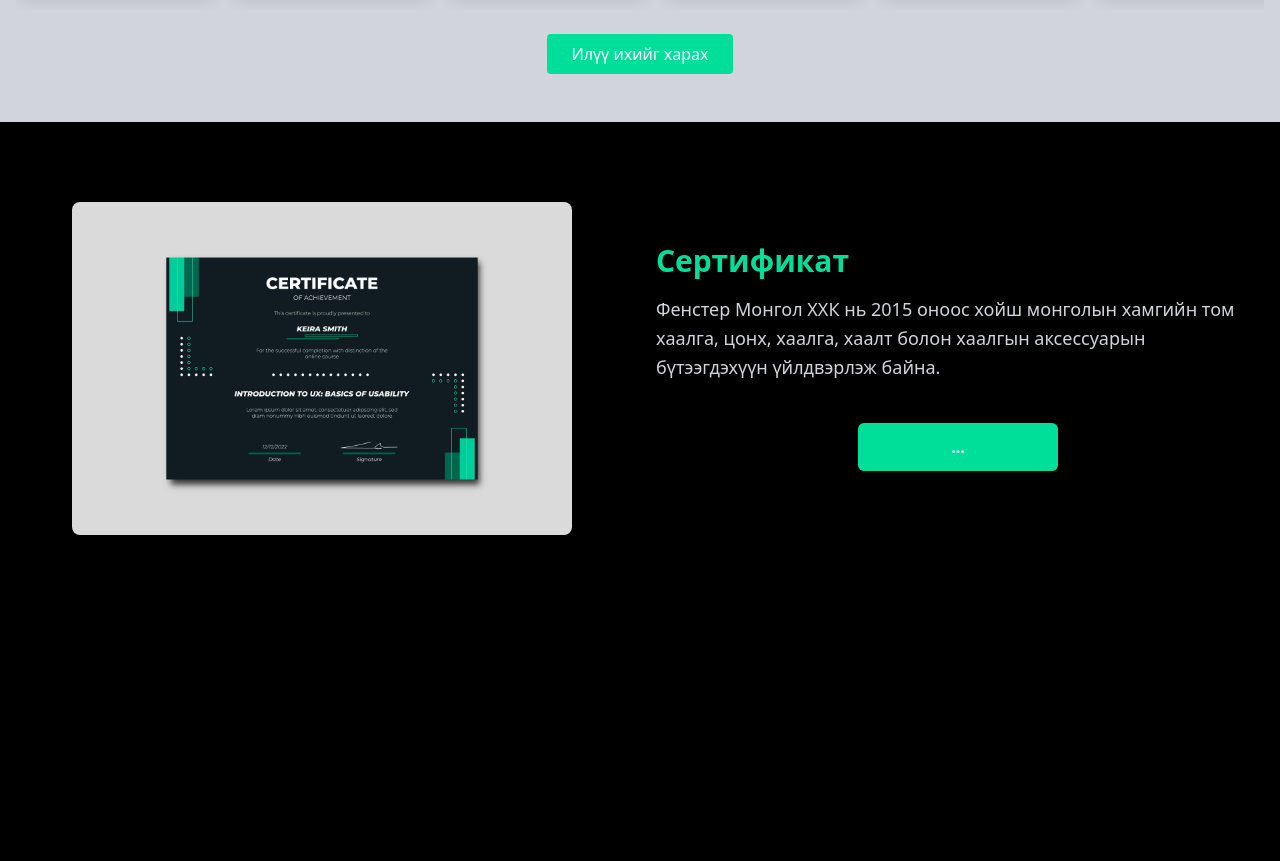
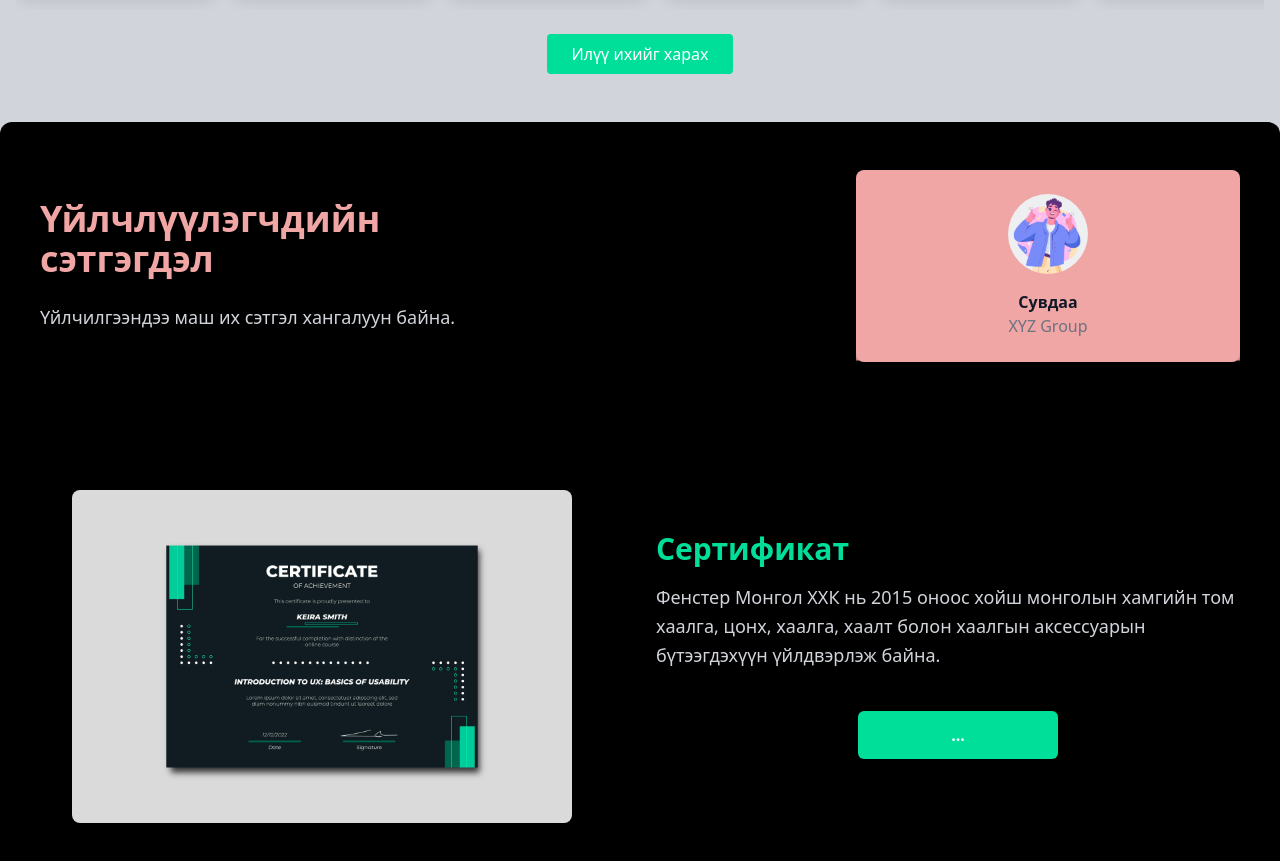
Before and after one commit to BinaryBoortsog/projectWeb-, a React (Create React App) app: page / in a window 1280 px wide. Shown: the part 1440-2301 px from the top of the page. Before the commit the page ends 2055 px from the top, so only its background shows below. Built offline with nearby package versions, Linux system fonts and the light colour scheme.

Commit message:
testemonia nemj hiiv

```diff
--- a/package.json
+++ b/package.json
@@ -15,6 +15,7 @@
     "react-scripts": "5.0.1",
     "react-slick": "^0.30.2",
     "react-typed": "^2.0.12",
+    "swiper": "^11.1.14",
     "web-vitals": "^2.1.4"
   },
   "scripts": {
--- a/src/App.js
+++ b/src/App.js
@@ -3,13 +3,14 @@ import Navbar from './components/Navbar';
 import Hero from './components/Hero';
 import FeaturedProducts from './components/FeaturedProducts';
 import Certificate from './components/Certificate';
-
+import GallerySlider from './components/testiMonials';
 function App() {
   return (
     <div>
       <Navbar/>
       <Hero/>
       <FeaturedProducts/>
+      <GallerySlider/>
       <Certificate/>
     </div>
   );
--- /dev/null
+++ b/src/components/testiMonials.jsx
@@ -0,0 +1,109 @@
+import React, { useState } from "react";
+import { Swiper, SwiperSlide } from "swiper/react";
+import { Autoplay, EffectCards } from "swiper/modules";
+import "swiper/css";
+import "swiper/css/autoplay";
+import "swiper/css/effect-creative";
+
+// Example Testimonials
+const testimonials = [
+  {
+    text: "Чанартай бүтээгдэхүүн нийлүүлсэнд маш их баярлалаа!",
+    name: "Тэмүүлэн",
+    company: "ABC Компани",
+    src: require("../assets/image/1.jpg"),
+  },
+  {
+    text: "Үйлчилгээндээ маш их сэтгэл хангалуун байна.",
+    name: "Сувдаа",
+    company: "XYZ Group",
+    src: require("../assets/image/1.jpg"),
+  },
+  {
+    text: "Бүтээгдэхүүнүүд нь үнэхээр найдвартай.",
+    name: "Энхжин",
+    company: "Үйлчлүүлэгч",
+    src: require("../assets/image/1.jpg"),
+  },
+];
+
+const GallerySlider = () => {
+  const [activeIndex, setActiveIndex] = useState(0);
+  const [bgColor, setBgColor] = useState("#cccccc");
+
+  // Function to generate a random HEX color
+  const getRandomHexColor = () => {
+    const getLightValue = () => Math.floor(150 + Math.random() * 105); // Values between 200-255
+    const r = getLightValue();
+    const g = getLightValue();
+    const b = getLightValue();
+    const alpha = 1; // Adjust transparency (0.1 = very transparent, 1 = no transparency)
+    return `rgba(${r}, ${g}, ${b}, ${alpha})`;
+  };
+
+  // Function to handle background color change
+  const changeBgColor = () => {
+    setBgColor(getRandomHexColor());
+  };
+
+  return (
+    <div className="w-full bg-gray-300 py-0 px-0 overflow-hidden">
+      <div className="max-w-full mx-auto flex flex-col lg:flex-row items-center gap-4 rounded-tl-xl rounded-tr-xl py-12 px-10"
+      style={{ backgroundColor: "#000" }}>
+        <div className="w-full lg:w-5/12">
+          <h1
+            className="text-4xl font-bold mb-6"
+            style={{ color: bgColor }}
+          >
+            Үйлчлүүлэгчдийн сэтгэгдэл
+          </h1>
+          <p className="text-gray-300 text-lg leading-relaxed">
+            {testimonials[activeIndex].text}
+          </p>
+        </div>
+
+        {/* Swiper Section */}
+        <div className="w-full lg:w-7/12 flex justify-end">
+          <div className="w-96 max-w-lg">
+            <Swiper
+              modules={[EffectCards, Autoplay]}
+              effect={"cards"}
+              loop={true}
+              speed={700}
+              slidesPerView={1}
+              autoplay={{ delay: 3500 }}
+              className="mySwiper"
+              onSlideChange={(swiper) => {
+                setActiveIndex(swiper.realIndex);
+                changeBgColor();
+              }}
+            >
+              {testimonials.map((testimonial, index) => (
+                <SwiperSlide key={index}>
+                  <div
+                    className="p-6 rounded-lg shadow-md transition-colors duration-500"
+                    style={{ backgroundColor: bgColor }}
+                  >
+                    <div className="flex flex-col items-center text-center">
+                      <img
+                        src={testimonial.src}
+                        alt={`${testimonial.name}'s testimonial`}
+                        className="w-20 h-20 rounded-full object-cover mb-4"
+                      />
+                      <p className="font-semibold text-gray-900">
+                        {testimonial.name}
+                      </p>
+                      <p className="text-gray-500">{testimonial.company}</p>
+                    </div>
+                  </div>
+                </SwiperSlide>
+              ))}
+            </Swiper>
+          </div>
+        </div>
+      </div>
+    </div>
+  );
+};
+
+export default GallerySlider;
```
Also changed, not shown: src/assets/image/1.jpg (added), 1 other file (tests, documents, lock files or other folders).
